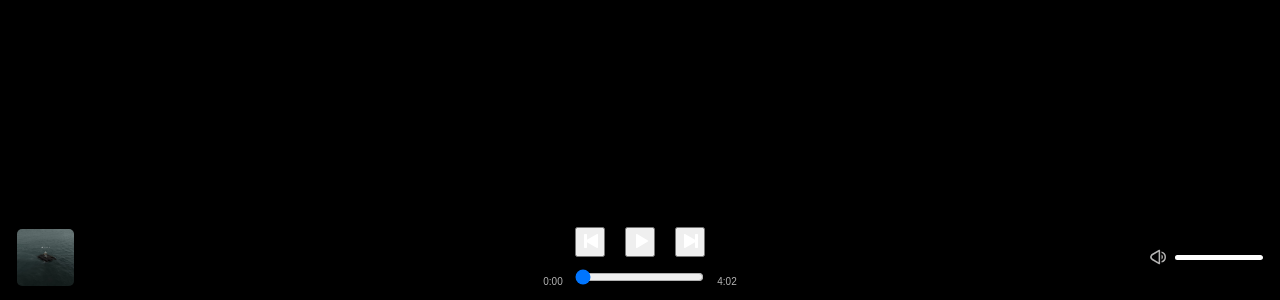
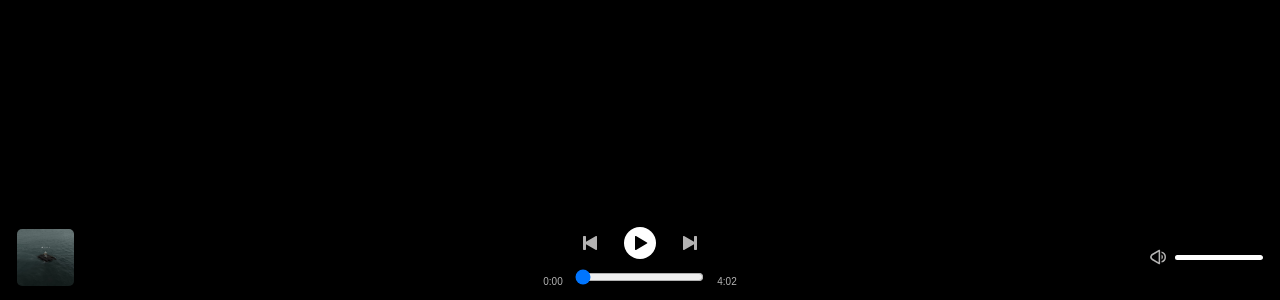
Before and after one commit to KamienKaze/Spothiefy, an Angular app: page / in a window 1280 px wide. Shown: the part 500-800 px from the top of the page. Built offline with nearby package versions, Linux system fonts and the light colour scheme.

Commit message:
track controls style updates

```diff
--- a/src/app/components/player-bar/track-controls/track-controls.component.html
+++ b/src/app/components/player-bar/track-controls/track-controls.component.html
@@ -1,13 +1,13 @@
 <body class="track-controls-component">
   <div class="track-controls-component__button-container">
-    <button class="track-controls-component__prev-next-btn">
-      <img src="{{ getPrevIcon() }}" class="track-controls-component__prev-next-icon" alt="Previous song">
+    <button class="track-controls-component__button-container__prev-next-btn">
+      <img src="{{ getPrevIcon() }}" alt="Previous song">
     </button>
-    <button class="track-controls-component__play-pause-btn" (click)="changePlayingState()">
-      <img src="{{ isPlaying ? getPauseIcon() : getPlayIcon() }}" class="track-controls-component__play-pause-icon" alt="Play/Pause song">
+    <button class="track-controls-component__button-container__play-pause-btn" (click)="changePlayingState()">
+      <img src="{{ isPlaying ? getPauseIcon() : getPlayIcon() }}" alt="Play/Pause song">
     </button>
-    <button class="track-controls-component__prev-next-btn">
-      <img src="{{ getNextIcon() }}" class="track-controls-component__prev-next-icon" alt="Next song">
+    <button class="track-controls-component__button-container__prev-next-btn">
+      <img src="{{ getNextIcon() }}" alt="Next song">
     </button>
   </div>
   <div class="track-controls-component__progress-bar">
--- a/src/app/components/player-bar/track-controls/track-controls.component.scss
+++ b/src/app/components/player-bar/track-controls/track-controls.component.scss
@@ -11,7 +11,7 @@
   flex-direction: column;
   justify-content: center;
   align-items: center;
-  row-gap: 1rem;
+  row-gap: 0.8rem;
 
   &__button-container {
 
@@ -19,24 +19,82 @@
     flex-direction: row;
     justify-content: center;
     align-items: center;
-    column-gap: 2rem;
+    column-gap: 1.8rem;
 
     button {
-      width: 3rem;
-      height: 3rem;
+      width: 3.2rem;
+      height: 3.2rem;
+
+      display: flex;
+      align-items: center;
+      justify-content: center;
     }
 
     &__prev-next-btn {
 
+      background: transparent;
+      border: none;
+
+      img {
+        filter:
+                brightness(0)
+                saturate(100%)
+                invert(79%)
+                sepia(8%)
+                saturate(21%)
+                hue-rotate(337deg)
+                brightness(89%)
+                contrast(93%);
+      }
+    }
+    &__prev-next-btn:hover {
+
+      img {
+        filter: none;
+      }
+    }
+    &__prev-next-btn:active {
+
+      img {
+        filter:
+                brightness(0)
+                saturate(100%)
+                invert(79%)
+                sepia(8%)
+                saturate(21%)
+                hue-rotate(337deg)
+                brightness(89%)
+                contrast(93%);
+      }
     }
 
     &__play-pause-btn {
 
+      background: getPrimary(500);
+      border: none;
+      border-radius: 50%;
+
+      img {
+        filter:
+                brightness(0)
+                saturate(100%)
+                invert(0%)
+                sepia(100%)
+                saturate(0%)
+                hue-rotate(235deg)
+                brightness(107%)
+                contrast(107%);
+      }
     }
-  }
+    &__play-pause-btn:hover {
+      transform: scale(1.05);
+    }
+    &__play-pause-btn:active {
+      transform: scale(1);
+    }
 
 
-
+  }
 }
 label {
   color: getPrimary(400);
```
